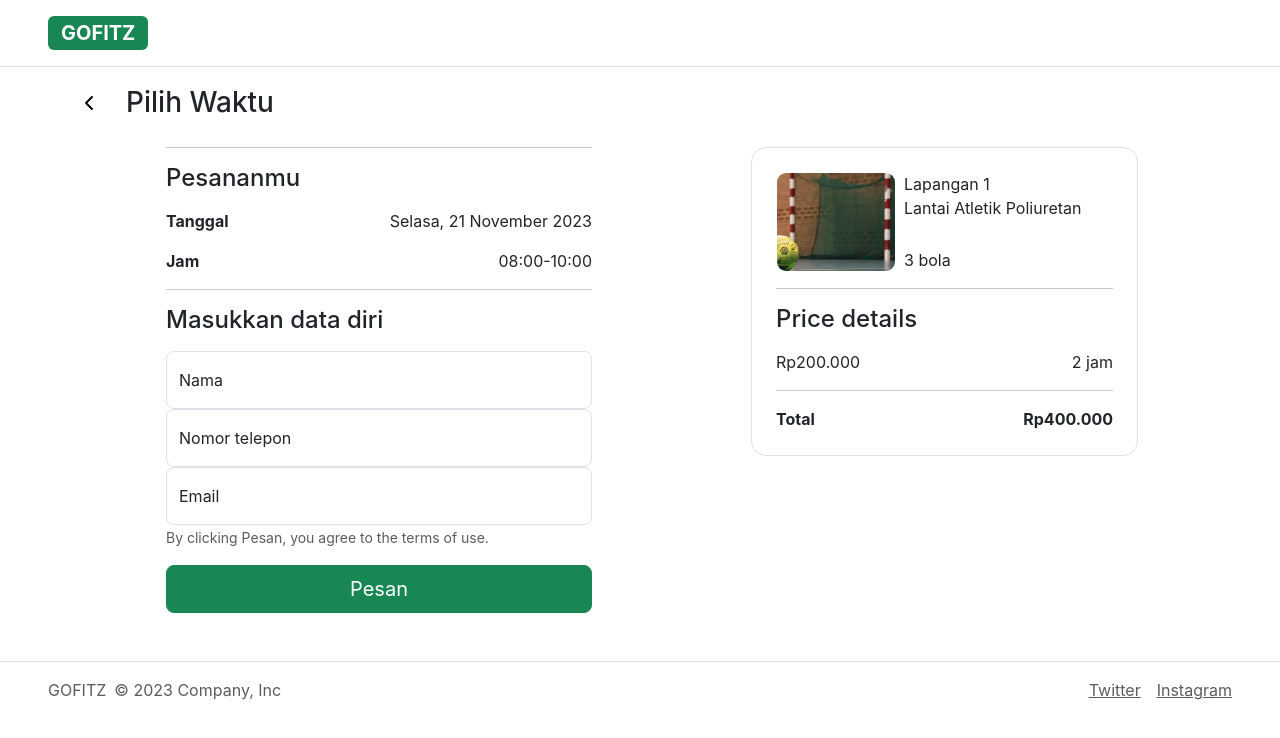
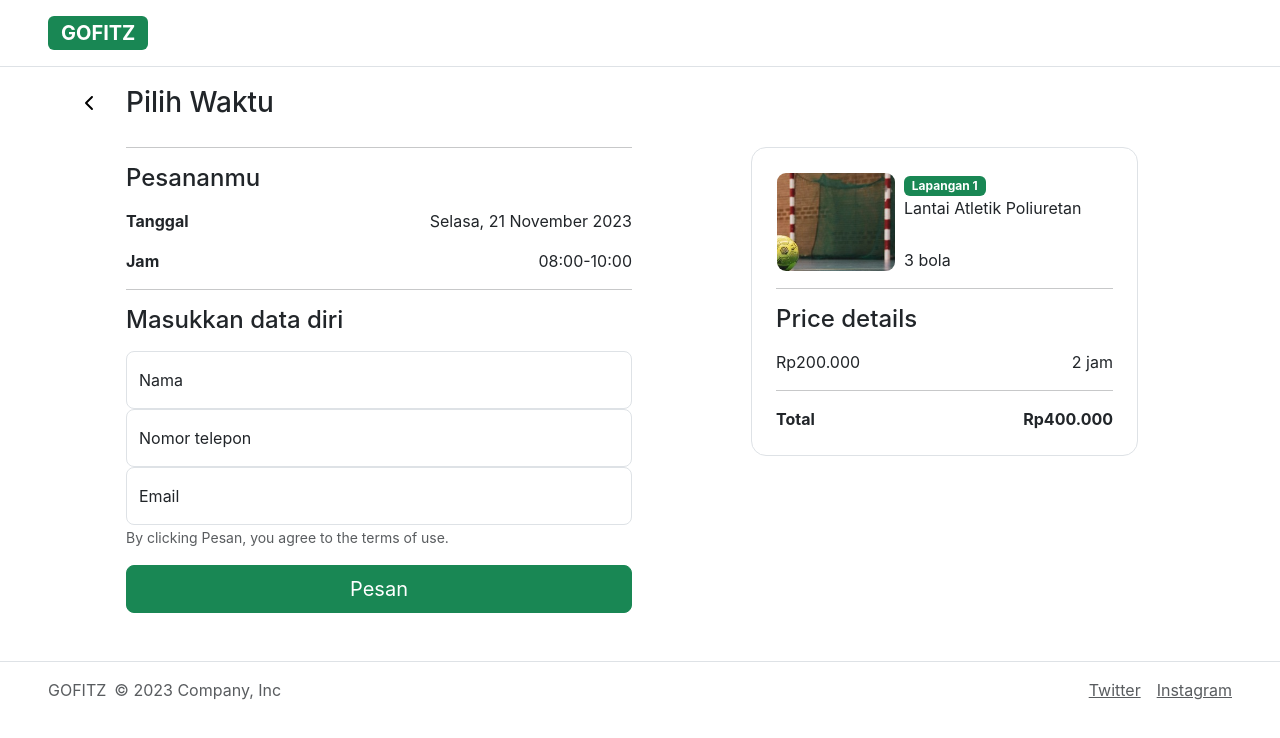
Before and after one commit to NNawval/Gofitz-website, a React (Create React App) app in the folder view/: page / in a window 1280 px wide. Shown: the top 738 px of the page. Built offline with nearby package versions, Linux system fonts and the light colour scheme.

Commit message:
Reservasi mines upload gambar

```diff
--- a/view/src/components/DetailPesanan.jsx
+++ b/view/src/components/DetailPesanan.jsx
@@ -19,7 +19,7 @@ export default function DetailPesanan(prompt) {
                         <img src={lapanganPoliuretan} alt="lapangan" style={{width:"120px", height:"100px", objectFit:"cover", border:"1px solid transparent", borderRadius:"10px"}} />
                         <div className="d-flex flex-column text-start justify-content-between">
                             <div>
-                                <p className="m-0">Lapangan 1</p>
+                                <span className="badge bg-success">Lapangan 1</span>
                                 <p className="m-0">Lantai Atletik Poliuretan</p>
                             </div>
                             <p className="m-0">3 bola</p>
--- a/view/src/components/Form.jsx
+++ b/view/src/components/Form.jsx
@@ -48,7 +48,7 @@ function Form(prompt){
             );
     }
     return(
-        <div className="container-fluid px-5 mt-4 mx-0 text-start">
+        <div className="container-fluid px-5 px-lg-2 mt-4 mx-0 text-start">
             <hr className="d-none d-lg-block" />
             <h4 className="mb-3">Pesananmu</h4>
             <div className="d-flex justify-content-between">
```
